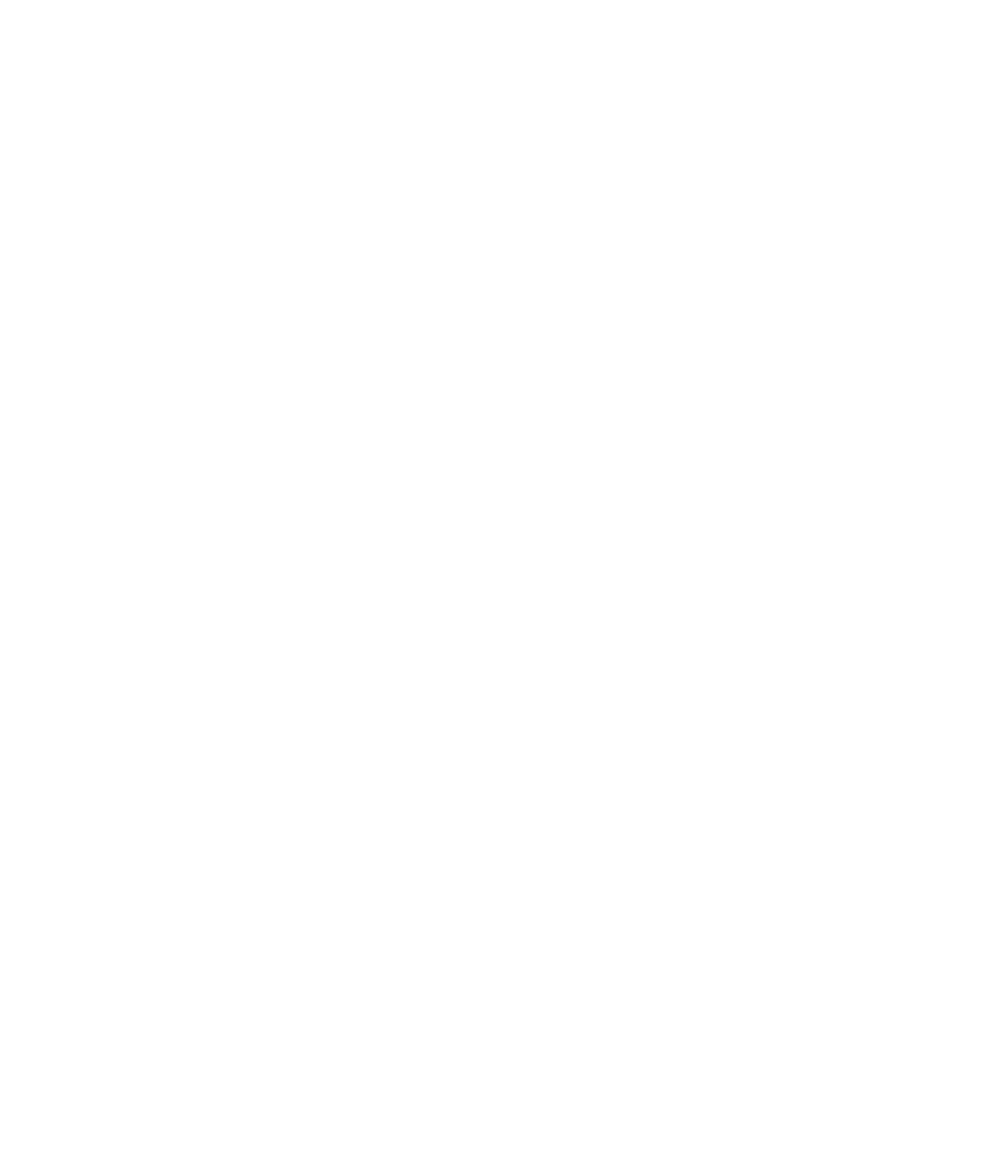
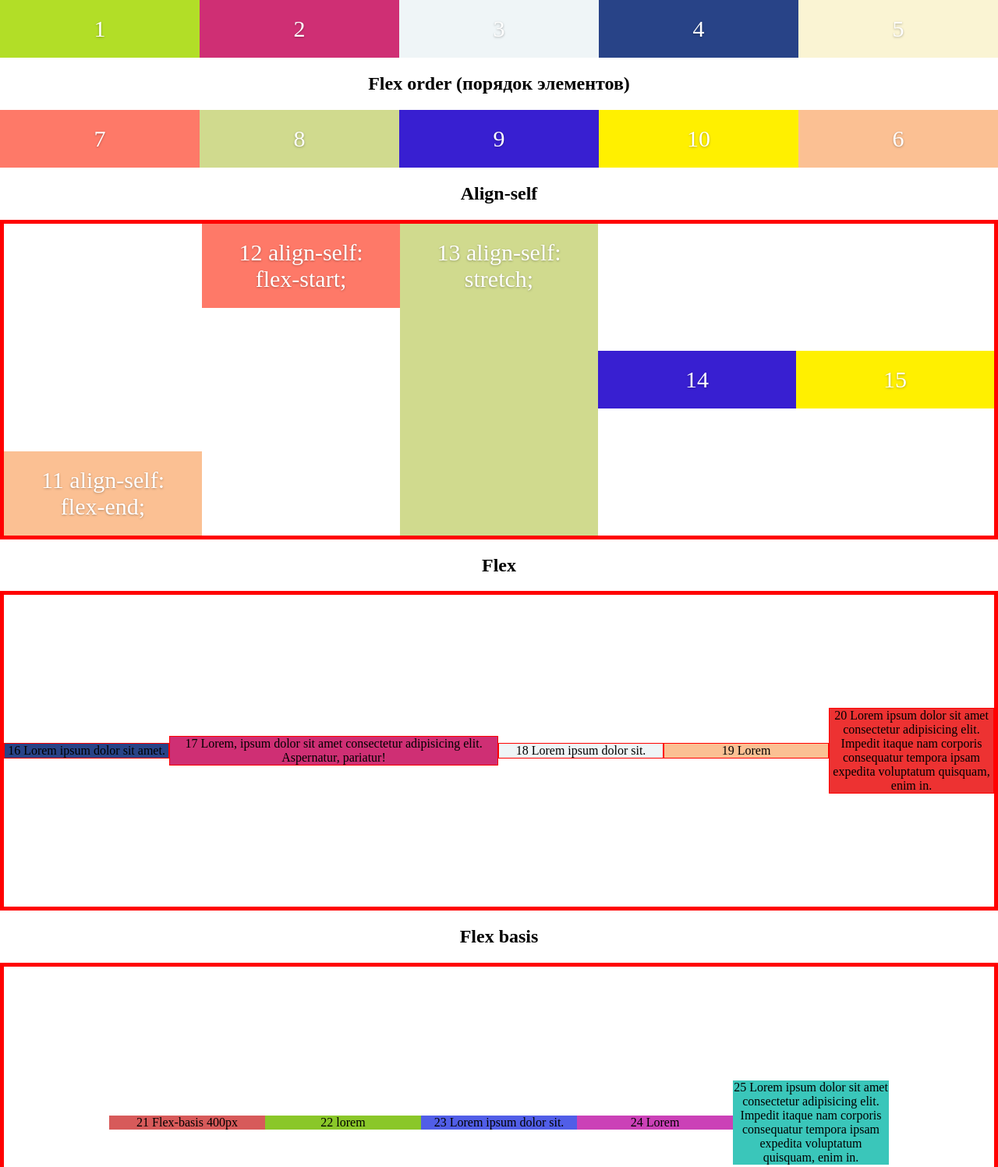
Before and after one commit to Danilova09/flexbox.Danilova09.github, a plain HTML site: page index.html in a window 1280 px wide. Shown: the top 1497 px of the page at 78% size. Before the commit the page ends 800 px from the top, so only its background shows below. Drawn offline with Linux system fonts and the light colour scheme.

Commit message:
Added flex basis shrink grow

```diff
--- a/index.html
+++ b/index.html
@@ -1,12 +1,57 @@
 <!DOCTYPE html>
 <html lang="en">
+
 <head>
     <meta charset="UTF-8">
     <meta http-equiv="X-UA-Compatible" content="IE=edge">
     <meta name="viewport" content="width=device-width, initial-scale=1.0">
-    <title>Document</title>
+    <link rel="stylesheet" href="./style.css">
+    <title>Flexbox</title>
 </head>
+
 <body>
+    <div class="container">
+        <div class="item item1">1</div>
+        <div class="item item2">2</div>
+        <div class="item item3">3</div>
+        <div class="item item4">4</div>
+        <div class="item item5">5</div>
+    </div>
+    <h2>Flex order (порядок элементов)</h2>
+    <div class="container">
+        <div class="item item6">6</div>
+        <div class="item item7">7</div>
+        <div class="item item8">8</div>
+        <div class="item item9">9</div>
+        <div class="item item10">10</div>
+    </div>
+    <h2>Align-self</h2>
+    <div class="container-align-self">
+        <div class="item item11">11 align-self: flex-end;</div>
+        <div class="item item12">12 align-self: flex-start;</div>
+        <div class="item item13">13 align-self: stretch;</div>
+        <div class="item item14">14</div>
+        <div class="item item15">15</div>
+    </div>
+    <h2>Flex</h2>
+    <div class="container-flex">
+        <div class="item-flex item16">16 Lorem ipsum dolor sit amet.</div>
+        <div class="item-flex item17">17 Lorem, ipsum dolor sit amet consectetur adipisicing elit. Aspernatur, pariatur!
+        </div>
+        <div class="item-flex item18">18 Lorem ipsum dolor sit.</div>
+        <div class="item-flex item19">19 Lorem</div>
+        <div class="item-flex item20">20 Lorem ipsum dolor sit amet consectetur adipisicing elit. Impedit itaque nam
+            corporis consequatur tempora ipsam expedita voluptatum quisquam, enim in.</div>
+    </div>
+    <h2>Flex basis</h2>
+    <div class="container-basis">
+        <div class="item-flex-basis item21">21 Flex-basis 400px</div>
+        <div class="item-flex-basis item22">22 lorem</div>
+        <div class="item-flex-basis item23">23 Lorem ipsum dolor sit.</div>
+        <div class="item-flex-basis item24">24 Lorem</div>
+        <div class="item-flex-basis item25">25 Lorem ipsum dolor sit amet consectetur adipisicing elit. Impedit itaque nam
+            corporis consequatur tempora ipsam expedita voluptatum quisquam, enim in.</div>
+    </div>
+</body>
 
-</body>
 </html>
--- /dev/null
+++ b/style.css
@@ -0,0 +1,184 @@
+body {
+    margin: 0;
+    text-align: center;
+}
+
+.container {
+    display: flex;
+    flex-wrap: wrap;
+}
+
+.item {
+    flex: 1;
+    color: #fff;
+    font-size: 30px;
+    text-align: center;
+    text-shadow: 0 1px 3px rgba(0, 0, 0, .3);
+    padding: 20px;
+}
+
+.item1 {
+    background: #b2de27;
+}
+
+.item2 {
+    background: #cf2f74;
+}
+
+.item3 {
+    background: #eff5f7;
+}
+
+.item4 {
+    background: #284387;
+}
+
+.item5 {
+    background: #faf4d3;
+}
+
+.item6 {
+    background: #fbc093;
+}
+
+.item7 {
+    background: #fe7968;
+}
+
+.item8 {
+    background: #d0da8e;
+}
+
+.item9 {
+    background: #381fd1;
+}
+
+.item10 {
+    background: #fff000;
+}
+
+
+/* Flex order */
+/* По умолчанию у всех flex-элементов flex-order=0 */
+/* Чем выше flex-order у элемента, тем дальше он будет находится */
+
+.item6 {
+    order: 6;
+}
+
+/* Align self */
+
+.container-align-self {
+    display: flex;
+    flex-wrap: wrap;
+    justify-content: center;
+    align-items: center;
+    height: 400px;
+    border: 5px solid red;
+}
+
+.item11 {
+    background: #fbc093;
+    align-self: flex-end;
+}
+
+.item12 {
+    background: #fe7968;
+    align-self: flex-start;
+}
+
+.item13 {
+    background: #d0da8e;
+    align-self: stretch;
+}
+
+.item14 {
+    background: #381fd1;
+}
+
+.item15 {
+    background: #fff000;
+}
+
+/* Flex */
+
+.container-flex {
+    display: flex;
+    flex-wrap: wrap;
+    justify-content: center;
+    align-items: center;
+    height: 400px;
+    border: 5px solid red;
+}
+
+.item-flex {
+    border: 1px solid red;
+    flex: 1;
+    /* Занимает одинаковое количество места не зависимо от контента */
+}
+
+.item16 {
+    background: #284387;
+}
+
+.item17 {
+    flex: 2;
+    /* Занимает в два раза больше места, не зависимо от контента */
+    background: #cf2f74;
+}
+
+.item18 {
+    background: #eff5f7;
+}
+
+.item19 {
+    background: #fbc093;
+}
+
+.item20 {
+    background: rgb(237, 50, 50);
+}
+
+/* Flex basis */
+.container-basis {
+    display: flex;
+    flex-wrap: wrap;
+    justify-content: center;
+    align-items: center;
+    height: 400px;
+    border: 5px solid red;
+}
+
+.item-flex-basis {
+    flex-basis: 200px;
+}
+
+.item21 {
+    background: rgb(215, 90, 90);
+}
+
+.item22 {
+    background: rgb(138, 199, 41);
+}
+
+.item23 {
+    background: rgb(81, 94, 231);
+}
+
+.item24 {
+    background: rgb(203, 65, 183);
+}
+
+.item25 {
+    background: rgb(58, 198, 186);
+}
+
+/*
+
+flex grow - позволяет (1) либо запрещает (0) растягиваться flex-элементам внутри контейнерам
+flex shrink - разрещает (1) либо запрещает (0) сужение flex-элементов
+flex basis - определяет начальный размере элемента
+
+flex: grow shrink basis;
+
+*/
```
